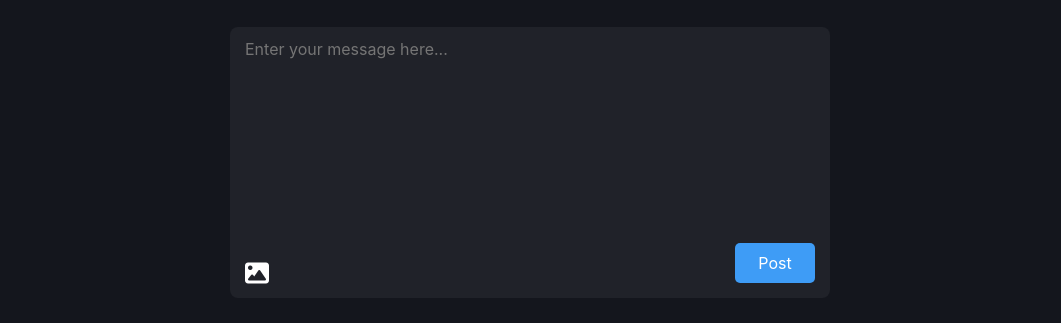
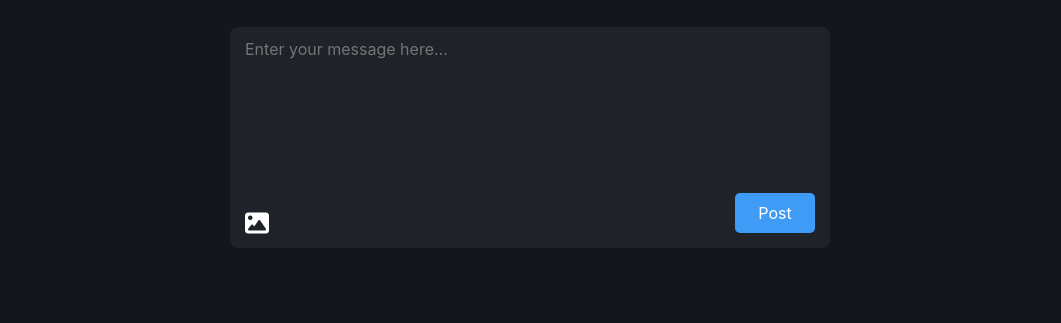
Before and after one commit to HenryBreukelman/fake-book, a website with bundled scripts: page index.html in a window 1280 px wide. Shown: the part 63-386 px from the top of the page, without its empty margins (110-1171 px from the left). Built offline with nearby package versions, Linux system fonts and the light colour scheme.

Commit message:
changed spacing

```diff
--- a/assets/style/index.css
+++ b/assets/style/index.css
@@ -31,10 +31,6 @@ body {
 
 ul {
   gap: 20px;
-}
-
-section {
-  margin-top: 30px;
 }
 
 /*
@@ -115,6 +111,7 @@ dialog div {
 /* form */
 
 form {
+  margin-top: 30px;
   width: 600px;
   background-color: rgba(255 255 255 / 0.05);
   padding: 10px 15px;
@@ -126,7 +123,7 @@ textarea {
   color: #fff;
   resize: none;
   width: 100%;
-  height: 200px;
+  height: 150px;
   background-color: transparent;
 }
 
@@ -183,7 +180,7 @@ textarea {
 }
 
 .posts > div {
-  margin-top: 10px;
+  margin-top: 20px;
   background-color: rgba(255 255 255 / 0.05);
   padding: 10px;
   border-radius: 5px;
```
